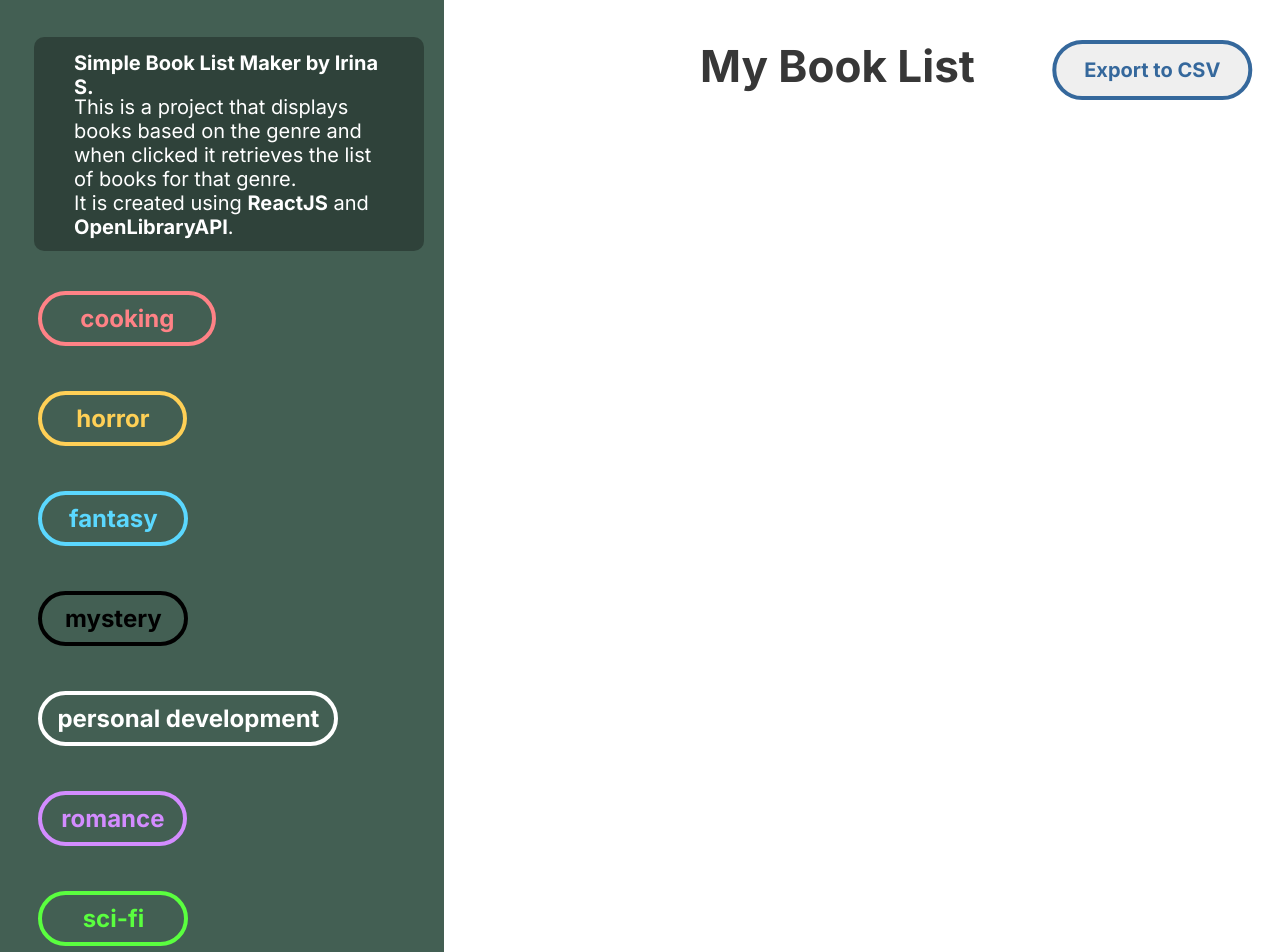
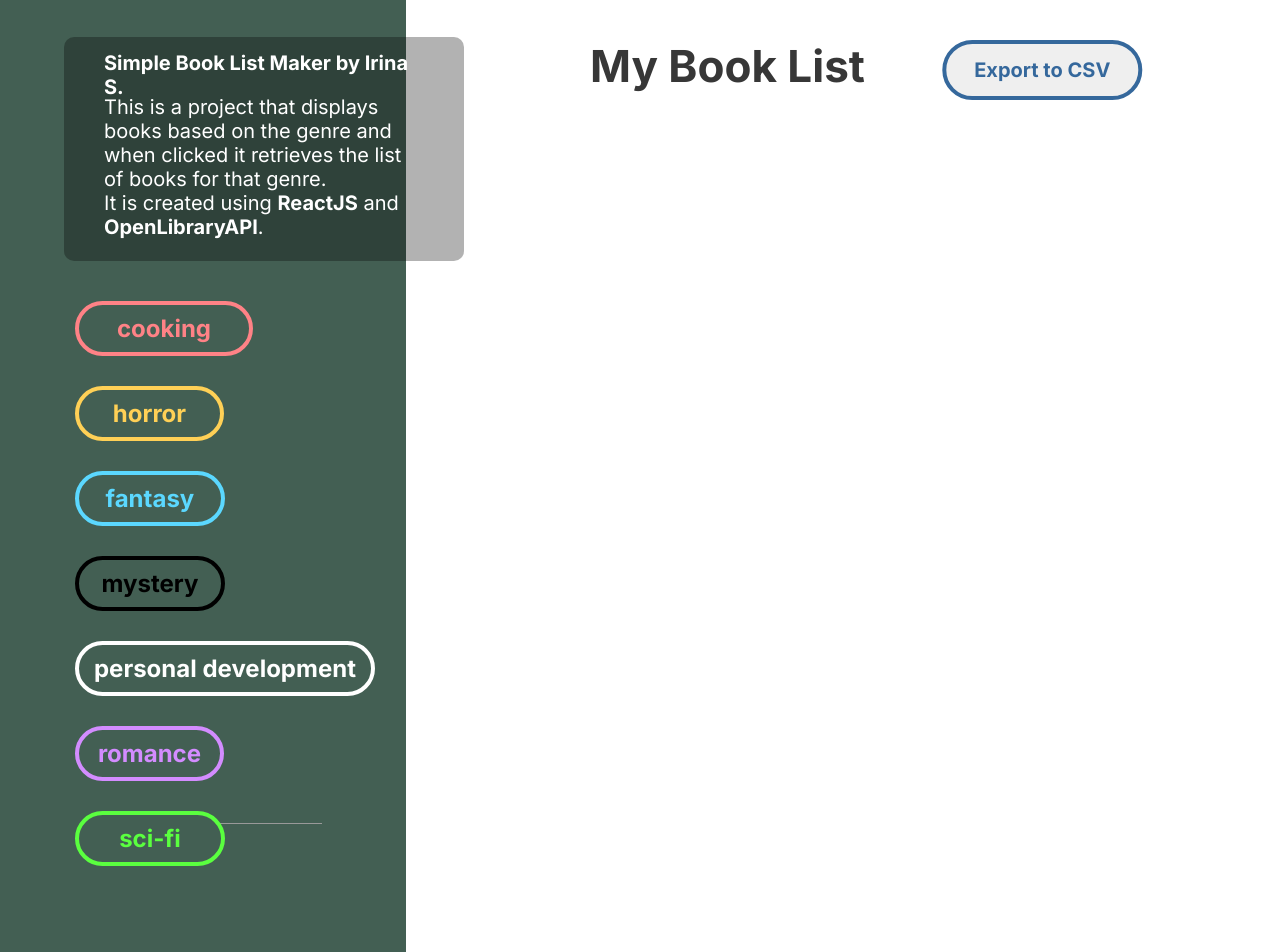
Before and after one commit to isverzh85/libraryProject, a React (Create React App) app: page /my-book-list in a window 1280 px wide. Shown: the top 952 px of the page. Built offline with nearby package versions, Linux system fonts and the light colour scheme.

Commit message:
css fixes

```diff
--- a/src/Layout/SidePanel/Nav/Nav.js
+++ b/src/Layout/SidePanel/Nav/Nav.js
@@ -94,7 +94,7 @@ export const Nav = () => {
                             />
                         ) :  <div className={styles.bookCoverContainer}></div>}
                       </div>
-                          <button className={styles.bookButton}>+</button>
+                          <button className={styles.bookButton} onClick={()=>{}}>+</button>
 
 
                       <div className={styles.title}>{book.title} </div>
--- a/src/Layout/SidePanel/Nav/styles.module.scss
+++ b/src/Layout/SidePanel/Nav/styles.module.scss
@@ -1,28 +1,28 @@
 .list{
     width:370px;
     height: 200px;
-    margin-left:24px;
     border-radius:10px;
     background:rgba(0, 0, 0, 0.3);
-    margin:7px  4px 2px;
-    padding:4px 10px 10px 10px;
+    margin:7px  34px 2px;
+    padding:4px 20px 20px 10px;
 }
 
 .description{
     background:#435F53;
     padding:30px;
-    width:30%;
+    width:27%;
     height: 210vh;
 
 }
 
 .listButtons{
     width:70%;
-    height: 100vh;
+    height: 70vh;
     border-bottom: 1px solid #999999;
     display:grid;
     justify-content:center;
     align-items:center;
+    margin-left:50px;
 }
 
 .navSidePanel{
@@ -66,7 +66,7 @@
     width: 149px;
     height: 55px;
     margin-left: 79px;
-    margin-top: 30px;
+    margin-top: 15px;
 }
 
 .navListItem2:active, .navListItem2:focus, .navListItem2:hover {
@@ -84,7 +84,7 @@
     background: #435F53;
     border-radius:100px;
     margin-left: 79px;
-    margin-top: 30px;
+    margin-top: 15px;
 }
 
 .navListItem3:active, .navListItem3:focus, .navListItem3:hover {
@@ -102,7 +102,7 @@
     background: #435F53;
     border-radius:100px;
     margin-left: 79px;
-    margin-top: 30px;
+    margin-top: 15px;
 }
 
 .navListItem4:active, .navListItem4:focus, .navListItem4:hover {
@@ -120,7 +120,7 @@
     background: #435F53;
     border-radius:100px;
     margin-left: 79px;
-    margin-top: 30px;
+    margin-top: 15px;
 }
 
 .navListItem5:active, .navListItem5:focus, .navListItem5:hover {
@@ -138,7 +138,7 @@
     color: #D38CFF;
     border-radius:100px;
     margin-left: 79px;
-    margin-top: 30px;
+    margin-top: 15px;
 }
 
 .navListItem6:active, .navListItem6:focus,.navListItem6:hover {
@@ -156,8 +156,8 @@
     background: #435F53;
     border-radius:100px;
     margin-left: 79px;
-    margin-top: 30px;
-    margin-bottom: 70%;
+    margin-top: 15px;
+    margin-bottom: 30%;
 }
 
 .navListItem7:active, .navListItem7:focus, .navListItem7:hover {
--- a/src/components/Buttons/MyBookList/styles.module.scss
+++ b/src/components/Buttons/MyBookList/styles.module.scss
@@ -1,6 +1,6 @@
 .bookContainer{
     height:53px;
-    margin-left:700px;
+    margin-left: 590px;
     margin-top:30px;
     font-family: 'Inter', sans-serif;
     font-weight: 700;
```
